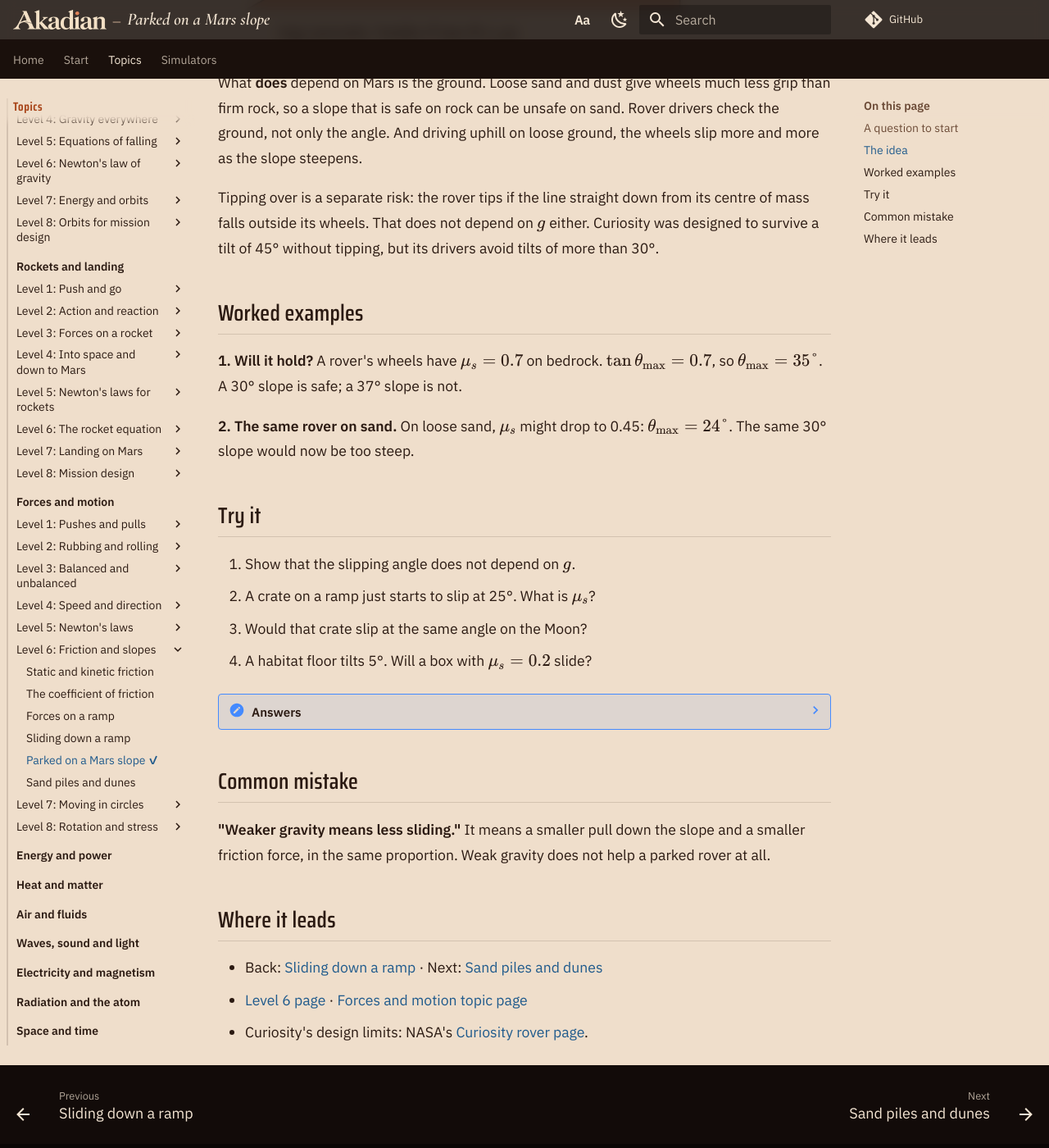
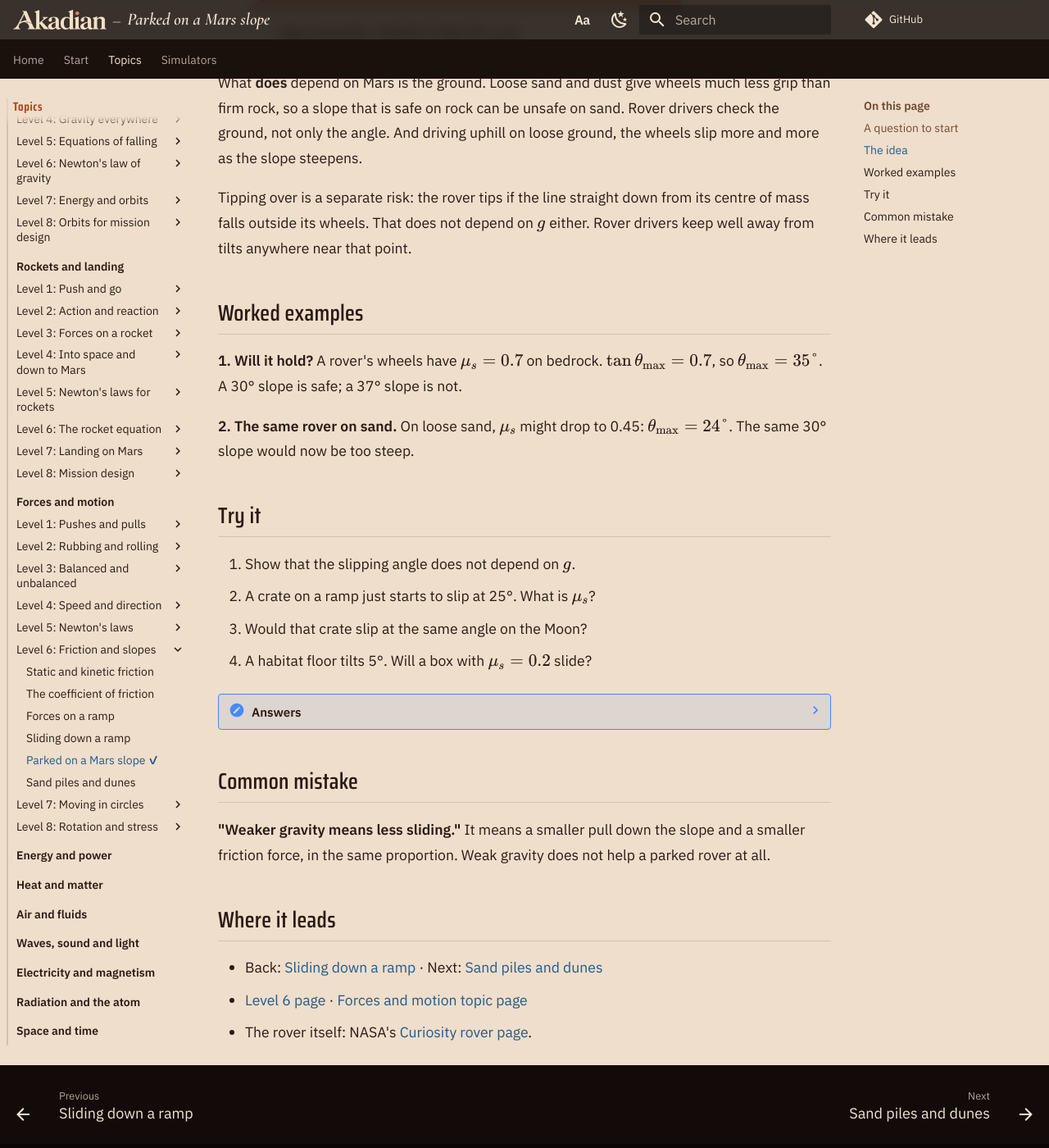
Before and after one commit to TTMathCS/physics, an MkDocs documentation site: the page built from docs/topics/forces/level-6/05-parked-on-a-slope.md, in a window 1280 px wide and 1400 px high, scrolled down 1758 px. Shown: the whole window at 82% size. Built offline with MkDocs 1.6.1 and Material for MkDocs 9.7.7, drawn with Linux system fonts in a browser that asks for light colours; comment, search, counter and statistics services are not loaded.

Commit message:
Forces: drop a tilt figure not yet checked against its source

```diff
--- a/docs/topics/forces/level-6/05-parked-on-a-slope.md
+++ b/docs/topics/forces/level-6/05-parked-on-a-slope.md
@@ -49,8 +49,7 @@ that is safe on rock can be unsafe on sand. Rover drivers check the ground, not
 loose ground, the wheels slip more and more as the slope steepens.
 
 Tipping over is a separate risk: the rover tips if the line straight down from its centre of mass falls outside its
-wheels. That does not depend on $g$ either. Curiosity was designed to survive a tilt of 45° without tipping, but its
-drivers avoid tilts of more than 30°.
+wheels. That does not depend on $g$ either. Rover drivers keep well away from tilts anywhere near that point.
 
 ## Worked examples
 
@@ -82,4 +81,4 @@ proportion. Weak gravity does not help a parked rover at all.
 
 - Back: [Sliding down a ramp](04-sliding-down.md) · Next: [Sand piles and dunes](06-sand-piles-and-dunes.md)
 - [Level 6 page](index.md) · [Forces and motion topic page](../index.md)
-- Curiosity's design limits: NASA's [Curiosity rover page](https://science.nasa.gov/mission/msl-curiosity/).
+- The rover itself: NASA's [Curiosity rover page](https://science.nasa.gov/mission/msl-curiosity/).
```
